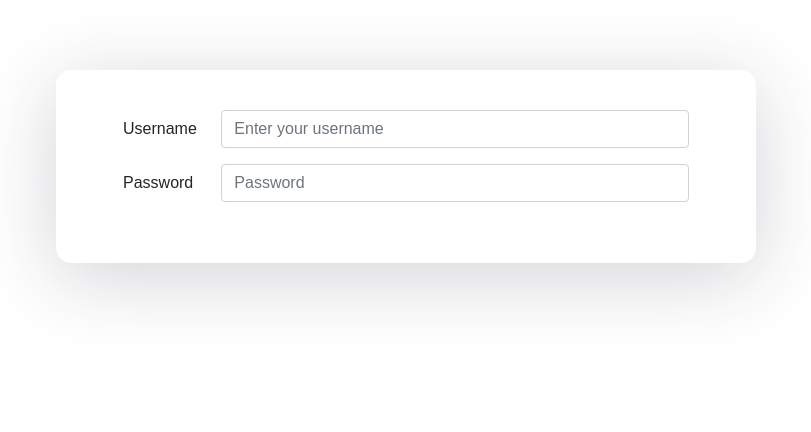
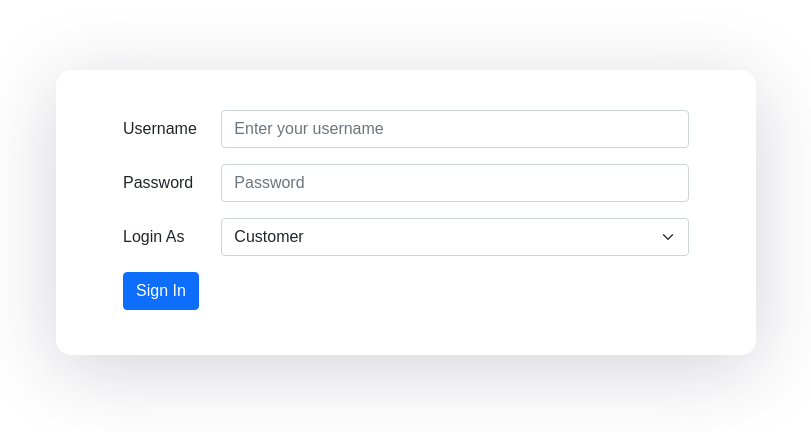
Before and after one commit to grarizki/Homework-4, a React (Create React App) app: page / in a window 1280 px wide. Shown: the top 432 px of the page, without its empty margins (234-1045 px from the left). Built offline with nearby package versions, Linux system fonts and the light colour scheme.

Commit message:
Add select option and sign in button

```diff
--- a/src/pages/login/Login.js
+++ b/src/pages/login/Login.js
@@ -1,4 +1,4 @@
-import { Container, Form, Col, Row } from "react-bootstrap";
+import { Container, Form, Col, Row, Button } from "react-bootstrap";
 import "./login.css";
 
 function Login() {
@@ -19,7 +19,17 @@ function Login() {
                 <Form.Control type="password" placeholder="Password" />
               </Col>
             </Form.Group>
+            <Form.Group as={Row} className="mb-3" name="loginAs">
+              <Form.Label column sm="2"> Login As</Form.Label>
+              <Col sm="10">
+                <Form.Select >
+                  <option value="customer" selected>Customer</option>
+                  <option value="agent">Agent</option>
+                </Form.Select>
+              </Col>
+            </Form.Group>
           </Form>
+          <Button type="submit">Sign In</Button>
         </Container>
       </div>
     </div>
```
